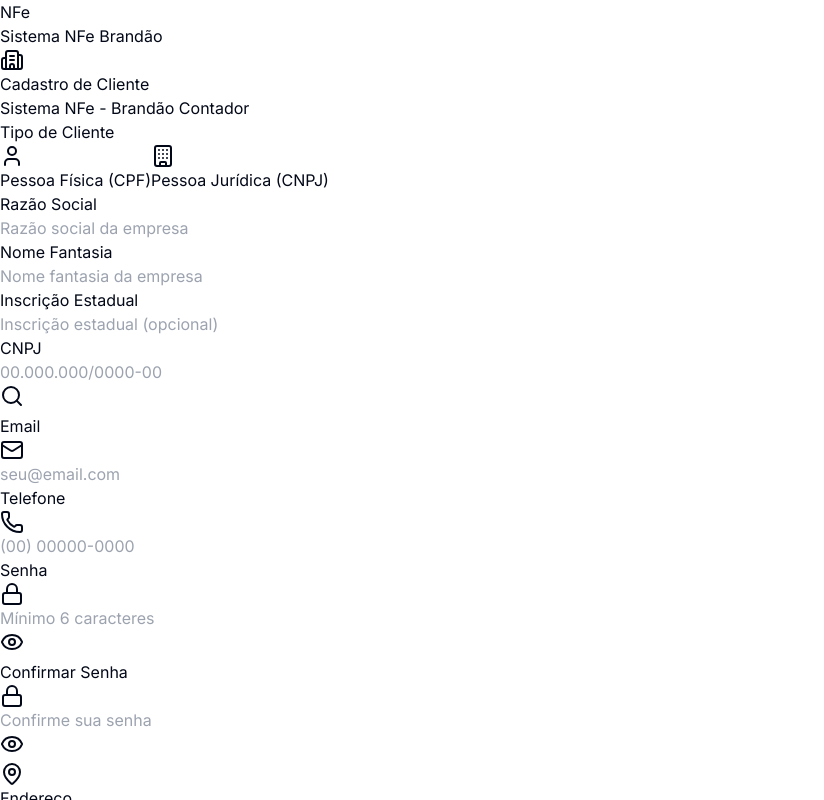
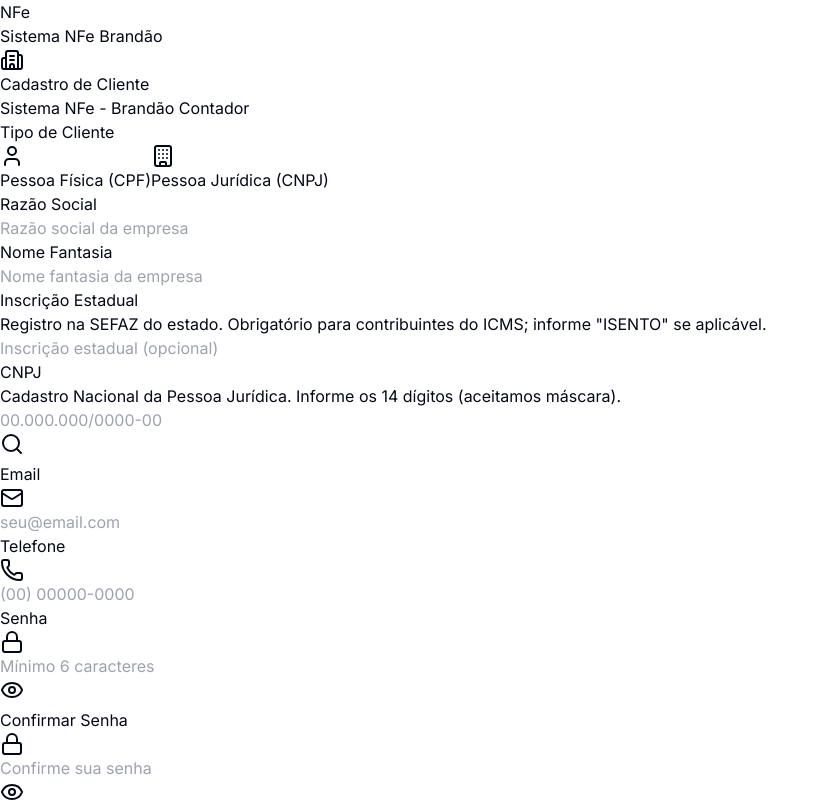
Before and after one commit to arroschaves/brandaocontador-nfe-frontend, a React (Vite) app: page /cadastro in a window 1280 px wide. Both pictures are taken after a click on the button "Pessoa Jurídica (CNPJ)". Shown: the top 800 px of the page, without its empty margins (0-824 px from the left). Built offline with nearby package versions, Linux system fonts and the light colour scheme; no server answers.

Commit message:
feat(cadastro): adicionar helperText para CPF/CNPJ, CEP, UF e Inscrição Estadual; fix(Form): suporte correto a description no FormGroup

```diff
--- a/src/components/ui/Form.tsx
+++ b/src/components/ui/Form.tsx
@@ -23,8 +23,9 @@
   error?: string;
   helperText?: string;
   required?: boolean;
-  options: Array<{ value: string | number; label: string; disabled?: boolean }>;
+  options?: Array<{ value: string | number; label: string; disabled?: boolean }>;
   placeholder?: string;
+  children?: React.ReactNode;
 }
 
 interface PasswordInputProps extends Omit<InputProps, 'type'> {
@@ -199,6 +200,7 @@
   options,
   placeholder,
   className = '',
+  children,
   ...props
 }) => {
   const selectId = props.id || `select-${Math.random().toString(36).substr(2, 9)}`;
@@ -221,6 +223,11 @@
           ${className}
         `}
       >
+        {children ? (
+          // Quando opções são passadas como children, renderizamos diretamente
+          children
+        ) : (
+          <>
             {placeholder && (
               <option value="" disabled>
                 {placeholder}
@@ -235,6 +242,8 @@
                 {option.label}
               </option>
             ))}
+          </>
+        )}
       </select>
       {error && (
         <div className="flex items-center space-x-1 text-red-600">
--- a/src/pages/Cadastro.tsx
+++ b/src/pages/Cadastro.tsx
@@ -532,6 +532,7 @@
                     <label htmlFor="inscricaoEstadual" className="block text-sm font-medium text-gray-700 mb-2">
                       Inscrição Estadual
                     </label>
+                    <p className="text-xs text-gray-500 mb-2">Registro na SEFAZ do estado. Obrigatório para contribuintes do ICMS; informe "ISENTO" se aplicável.</p>
                     <Input
                       id="inscricaoEstadual"
                       name="inscricaoEstadual"
@@ -550,6 +551,11 @@
                 <label htmlFor="documento" className="block text-sm font-medium text-gray-700 mb-2">
                   {formData.tipoCliente === 'cpf' ? 'CPF' : 'CNPJ'}
                 </label>
+                <p className="text-xs text-gray-500 mb-2">
+                  {formData.tipoCliente === 'cpf'
+                    ? 'Cadastro de Pessoa Física. Informe os 11 dígitos (aceitamos máscara).'
+                    : 'Cadastro Nacional da Pessoa Jurídica. Informe os 14 dígitos (aceitamos máscara).'}
+                </p>
                 <div className="relative">
                   <Input
                     id="documento"
@@ -743,6 +749,7 @@
                   <label htmlFor="endereco.cep" className="block text-sm font-medium text-gray-700 mb-2">
                     CEP
                   </label>
+                  <p className="text-xs text-gray-500 mb-2">Código de Endereçamento Postal. Preenchimento automático quando completo.</p>
                   <div className="relative">
                     <Input
                       id="endereco.cep"
@@ -859,6 +866,7 @@
                   <label htmlFor="endereco.uf" className="block text-sm font-medium text-gray-700 mb-2">
                     UF
                   </label>
+                  <p className="text-xs text-gray-500 mb-2">Unidade Federativa do endereço (estado).</p>
                   <select
                     id="endereco.uf"
                     name="endereco.uf"
--- a/src/pages/Configuracoes.tsx
+++ b/src/pages/Configuracoes.tsx
@@ -20,9 +20,11 @@
 } from 'lucide-react';
 import { PageLayout } from '../components/layout/PageLayout';
 import { Card, CardHeader, CardTitle, CardBody } from '../components/ui/card';
-import { FormGroup, Input, Select, TextArea, Checkbox } from '../components/ui/Form';
+import { Input, Select, TextArea, Checkbox } from '../components/ui/Form';
+import { FormGroup } from '../components/ui/FormGroup';
 import { Button, ButtonLoading } from '../components/ui/button';
 import { useToast } from '../contexts/ToastContext';
+import { useAuth } from '../contexts/AuthContext';
 import { configService } from '../services/api';
 import { useAutoFormat } from '../hooks/useAutoFormat';
 import { useCNPJLookup, useCEPLookup } from '../hooks/useCNPJLookup';
@@ -186,6 +188,9 @@
     carregarConfiguracoes();
   }, []);
 
+  const { checkPermission } = useAuth();
+  const canEdit = checkPermission('admin');
+
   const carregarConfiguracoes = async () => {
     setLoading(true);
     try {
@@ -272,6 +277,10 @@
   };
 
   const salvarConfiguracoes = async () => {
+    if (!canEdit) {
+      showToast('Acesso negado: apenas administradores podem alterar configurações.', 'error');
+      return;
+    }
     const erros = validarCamposObrigatorios();
 
     if (erros.length > 0) {
@@ -1066,10 +1075,11 @@
           <ButtonLoading
             onClick={salvarConfiguracoes}
             loading={salvando}
+            disabled={!canEdit}
             className="min-w-[150px]"
           >
             <Save className="h-4 w-4 mr-2" />
-            Salvar Configurações
+            {canEdit ? 'Salvar Configurações' : 'Sem permissão para salvar'}
           </ButtonLoading>
         </div>
       </div>
```
Lines whose indentation alone changed are shown as unchanged.
